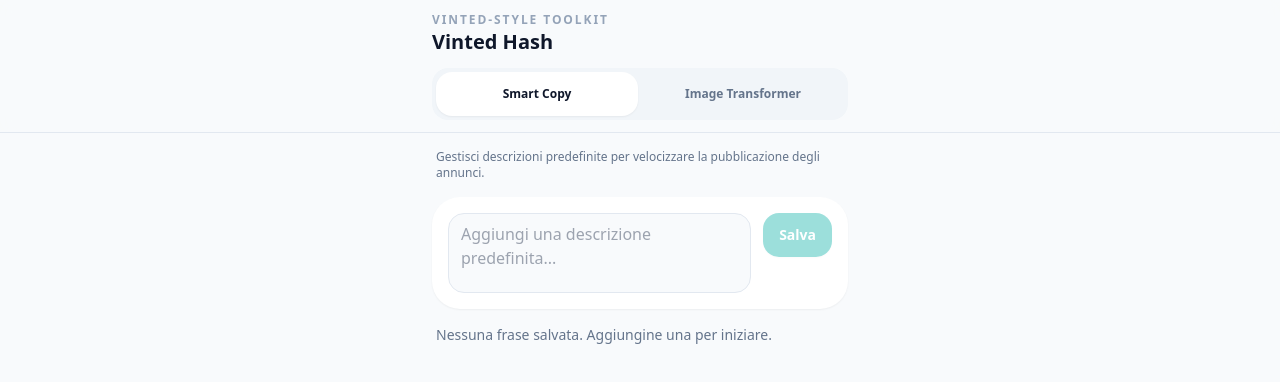
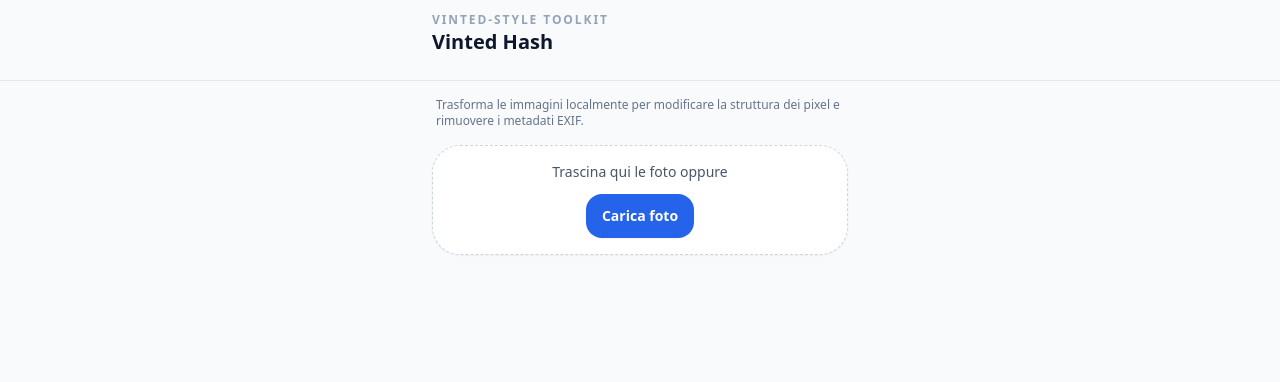
Before and after one commit to demarchisimone94-wq/Hash, a React (Vite) app: page / in a window 1280 px wide. Shown: the top 382 px of the page. Built offline with nearby package versions, Linux system fonts and the light colour scheme.

Commit message:
Update App.tsx

```diff
--- a/src/App.tsx
+++ b/src/App.tsx
@@ -1,14 +1,7 @@
-import React, { useState } from "react";
-import SmartCopyManager from "./components/SmartCopyManager";
+import React from "react";
 import ImageTransformer from "./components/ImageTransformer";
 
-type TabId = "copy" | "images";
-
 const App: React.FC = () => {
-  const [tab, setTab] = useState<TabId>("copy");
-
-  const isCopy = tab === "copy";
-
   return (
     <div className="min-h-screen bg-slate-50 flex flex-col">
       <header className="sticky top-0 z-10 bg-slate-50/80 backdrop-blur border-b border-slate-200">
@@ -23,53 +16,16 @@
               </h1>
             </div>
           </div>
-
-          <nav className="bg-slate-100 rounded-2xl p-1 flex gap-1">
-            <button
-              type="button"
-              onClick={() => setTab("copy")}
-              className={`flex-1 min-h-[44px] rounded-2xl text-xs font-semibold transition-colors ${
-                isCopy
-                  ? "bg-white text-slate-900 shadow-sm"
-                  : "text-slate-500"
-              }`}
-            >
-              Smart Copy
-            </button>
-            <button
-              type="button"
-              onClick={() => setTab("images")}
-              className={`flex-1 min-h-[44px] rounded-2xl text-xs font-semibold transition-colors ${
-                !isCopy
-                  ? "bg-white text-slate-900 shadow-sm"
-                  : "text-slate-500"
-              }`}
-            >
-              Image Transformer
-            </button>
-          </nav>
         </div>
       </header>
 
       <main className="flex-1">
         <div className="max-w-md mx-auto px-4 py-4 pb-8 space-y-4">
-          {isCopy ? (
-            <>
-              <p className="text-xs text-slate-500 px-1">
-                Gestisci descrizioni predefinite per velocizzare la
-                pubblicazione degli annunci.
-              </p>
-              <SmartCopyManager />
-            </>
-          ) : (
-            <>
-              <p className="text-xs text-slate-500 px-1">
-                Trasforma le immagini localmente per modificare la struttura
-                dei pixel e rimuovere i metadati EXIF.
-              </p>
-              <ImageTransformer />
-            </>
-          )}
+          <p className="text-xs text-slate-500 px-1">
+            Trasforma le immagini localmente per modificare la struttura dei
+            pixel e rimuovere i metadati EXIF.
+          </p>
+          <ImageTransformer />
         </div>
       </main>
     </div>
```
